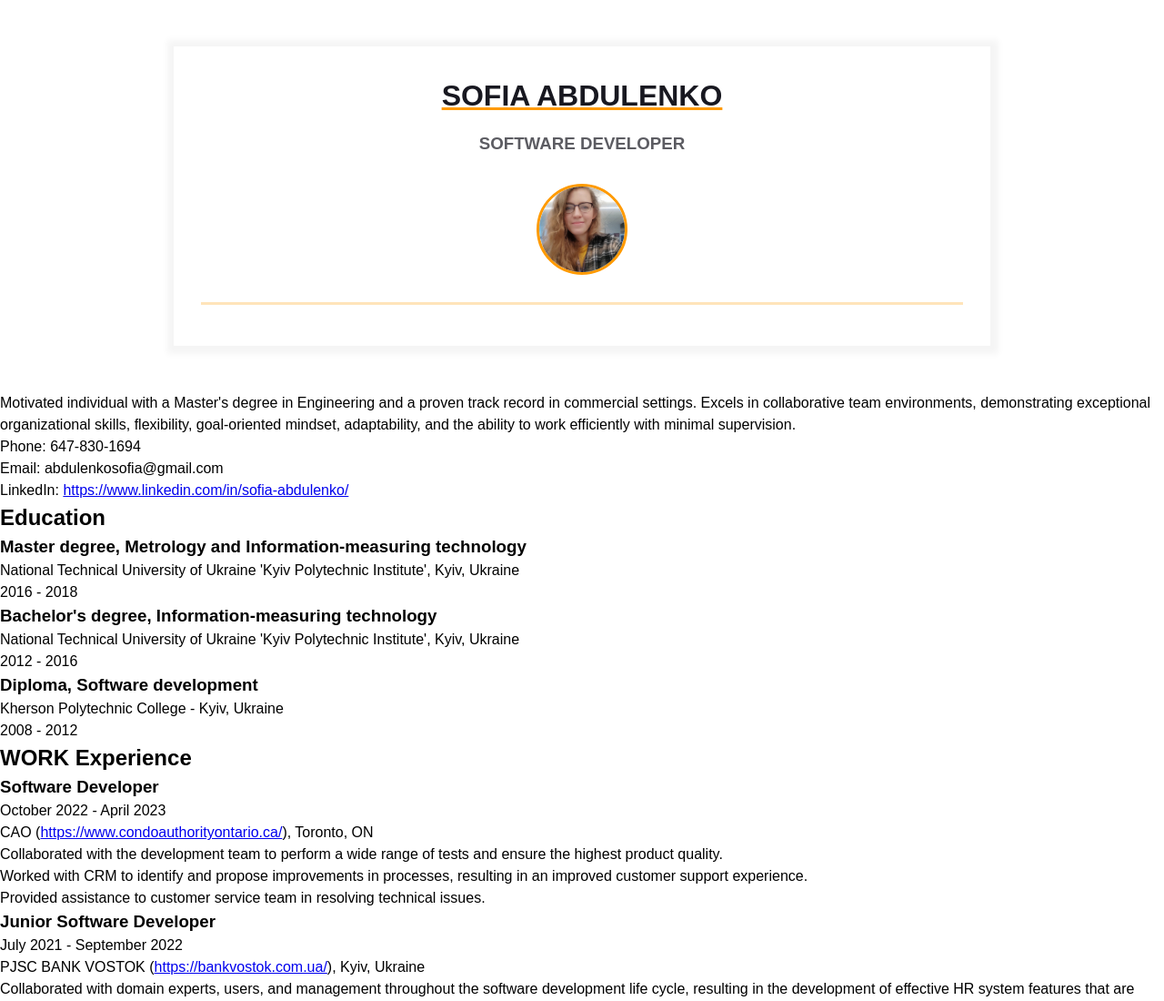
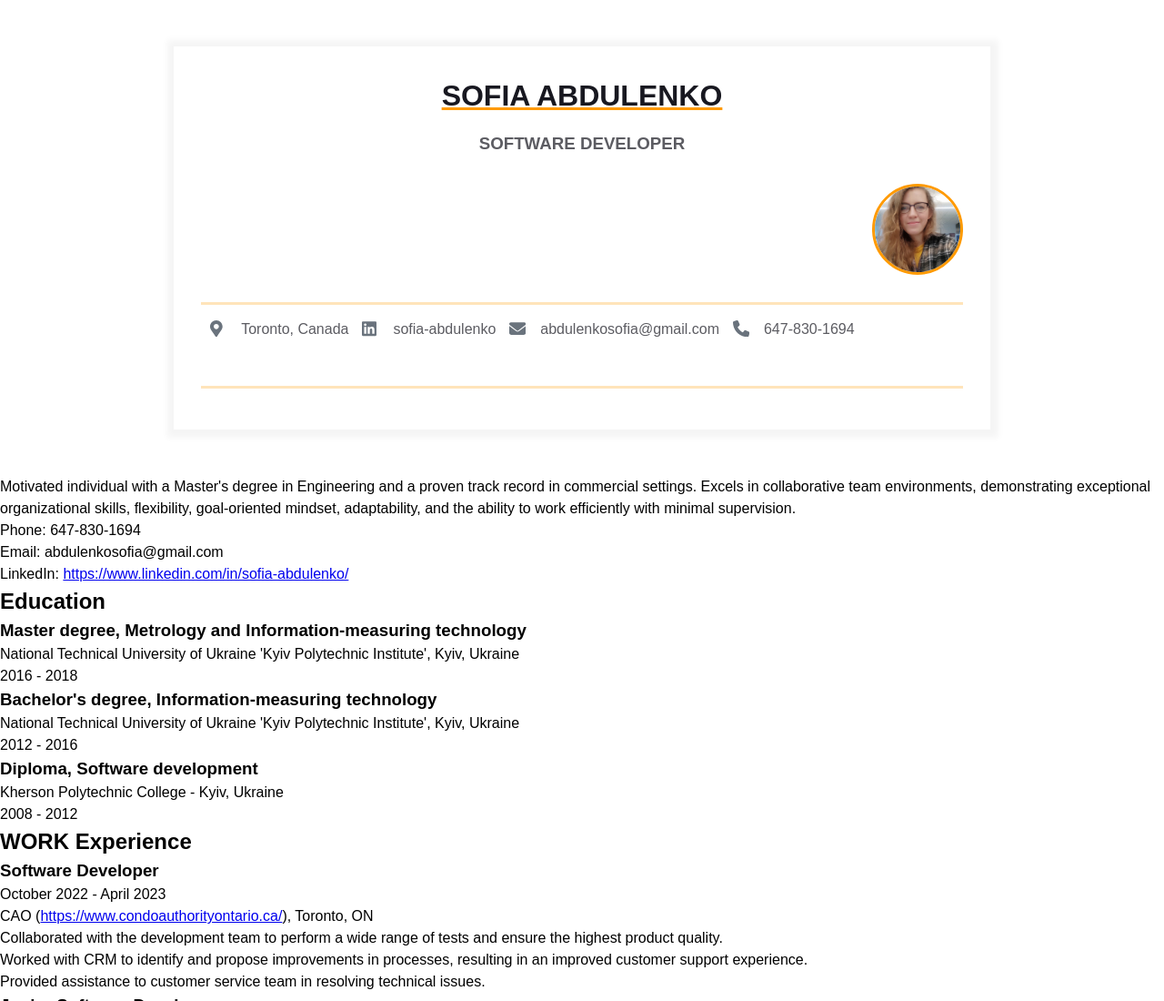
Before and after one commit to abdulenkosofia/homepage, a plain HTML site: page index.html in a window 1280 px wide. Shown: the top 1100 px of the page at 91% size. Drawn offline with Linux system fonts and the light colour scheme.

Commit message:
Added contact info items

```diff
--- a/index.html
+++ b/index.html
@@ -20,13 +20,56 @@
                 <div class="contact-info__block contact-info__block--center">
                   <img class="contact-info__avatar" src="assets/photo_avatar3.jpg" alt="Avatar">
                 </div>
-
-                <div class="contact-info__block"></div>
               </div>
             </div>
-          </div>
+
+            <div class="resume__block">
+                    <a href="" rel="author" class="contact-info__item">
+                        <div class="contact-info__item-icon-wrapper">
+                          <svg class="contact-info__item-icon" xmlns="http://www.w3.org/2000/svg" viewBox="0 0 384 512">
+                            <path
+                              d="M172.268 501.67C26.97 291.031 0 269.413 0 192 0 85.961 85.961 0 192 0s192 85.961 192 192c0 77.413-26.97 99.031-172.268 309.67-9.535 13.774-29.93 13.773-39.464 0zM192 272c44.183 0 80-35.817 80-80s-35.817-80-80-80-80 35.817-80 80 35.817 80 80 80z">
+                            </path>
+                          </svg>
+                        </div>
+                        <span>Toronto, Canada</span>
+                      </a>
+
+
+                    <a href="https://www.linkedin.com/in/sofia-abdulenko/" rel="author" class="contact-info__item">
+                        <div class="contact-info__item-icon-wrapper">
+                            <svg class="contact-info__item-icon" xmlns="http://www.w3.org/2000/svg" viewBox="0 0 448 512">
+                            <path
+                                d="M416 32H31.9C14.3 32 0 46.5 0 64.3v383.4C0 465.5 14.3 480 31.9 480H416c17.6 0 32-14.5 32-32.3V64.3c0-17.8-14.4-32.3-32-32.3zM135.4 416H69V202.2h66.5V416zm-33.2-243c-21.3 0-38.5-17.3-38.5-38.5S80.9 96 102.2 96c21.2 0 38.5 17.3 38.5 38.5 0 21.3-17.2 38.5-38.5 38.5zm282.1 243h-66.4V312c0-24.8-.5-56.7-34.5-56.7-34.6 0-39.9 27-39.9 54.9V416h-66.4V202.2h63.7v29.2h.9c8.9-16.8 30.6-34.5 62.9-34.5 67.2 0 79.7 44.3 79.7 101.9V416z">
+                            </path>
+                            </svg>
+                        </div>
+                        <span>sofia-abdulenko</span>
+                  </a>
+
+                  <a href="https://mail.google.com/mail/?view=cm&source=mailto&to=[abdulenkosofia@gmail.com]" rel="author" class="contact-info__item">
+                    <div class="contact-info__item-icon-wrapper">
+                        <svg class="contact-info__item-icon" xmlns="http://www.w3.org/2000/svg" height="1em" viewBox="0 0 512 512">
+                            <path d="M48 64C21.5 64 0 85.5 0 112c0 15.1 7.1 29.3 19.2 38.4L236.8 313.6c11.4 8.5 27 8.5 38.4 0L492.8 150.4c12.1-9.1 19.2-23.3 19.2-38.4c0-26.5-21.5-48-48-48H48zM0 176V384c0 35.3 28.7 64 64 64H448c35.3 0 64-28.7 64-64V176L294.4 339.2c-22.8 17.1-54 17.1-76.8 0L0 176z"/>
+                        </svg>
+                    </div>
+                    <span>abdulenkosofia@gmail.com</span>
+                  </a>
+
+                  <a href=""rel="author" class="contact-info__item">
+                    <div class="contact-info__item-icon-wrapper">
+                        <svg class="contact-info__item-icon" xmlns="http://www.w3.org/2000/svg" height="1em" viewBox="0 0 512 512">
+                            <path d="M164.9 24.6c-7.7-18.6-28-28.5-47.4-23.2l-88 24C12.1 30.2 0 46 0 64C0 311.4 200.6 512 448 512c18 0 33.8-12.1 38.6-29.5l24-88c5.3-19.4-4.6-39.7-23.2-47.4l-96-40c-16.3-6.8-35.2-2.1-46.3 11.6L304.7 368C234.3 334.7 177.3 277.7 144 207.3L193.3 167c13.7-11.2 18.4-30 11.6-46.3l-40-96z"/>
+                        </svg>
+                    </div>
+                    <span>647-830-1694</span>
+                   </a>
+            </div>
+
+
         </div>
       </main>
+
 
 
   <div class="intro">
--- a/styles.css
+++ b/styles.css
@@ -98,7 +98,7 @@ body {
 .contact-info__item {
     color: var(--secondary-text-color);
     text-decoration: none;
-    display: flex;
+    display: inline-block;
     justify-content: start;
 }
 
@@ -107,9 +107,10 @@ body {
 }
 
 .contact-info__item-icon-wrapper {
+    margin-left: 10px;
     margin-right: 10px;
     width: 20px;
-    display: flex;
+    display: inline-block;
     justify-content: center;
 }
 
```
